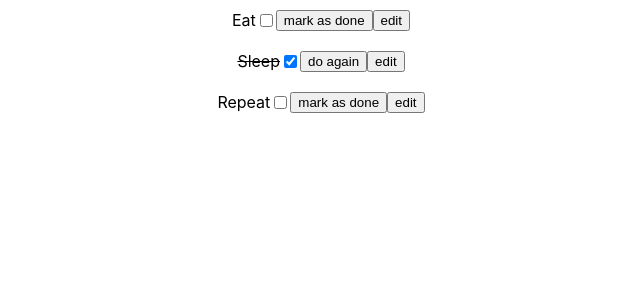
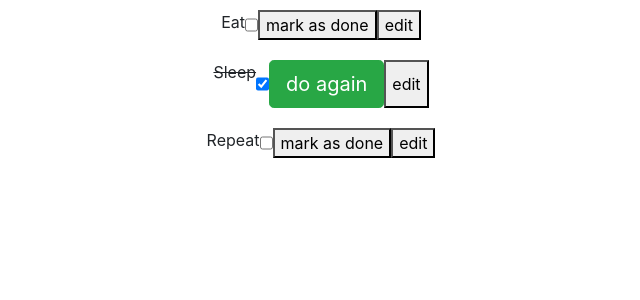
Before and after one commit to Evgenii-Nazarov/react_roup, a React (Create React App) app: page / in a window 1280 px wide. Shown: the top 300 px of the page, without its empty margins (319-959 px from the left). Built offline with nearby package versions, Linux system fonts and the light colour scheme.

Commit message:
added reactstrap

```diff
--- a/package.json
+++ b/package.json
@@ -6,7 +6,7 @@
     "@testing-library/jest-dom": "^4.2.4",
     "@testing-library/react": "^9.3.2",
     "@testing-library/user-event": "^7.1.2",
-    "bootstrap": "^4.5.0",
+    "bootstrap": "^4.5.2",
     "react": "^16.13.1",
     "react-dom": "^16.13.1",
     "react-scripts": "3.4.1",
--- a/src/App.js
+++ b/src/App.js
@@ -2,13 +2,17 @@ import React from 'react';
 import './App.css';
 import CounterDashboard from "./counter/CounterDashboard";
 import TodoDashboard from "./todo/TodoDashboard";
+import Container from "reactstrap/es/Container";
 
 function App() {
     return (
+        // <Container>
+
         <div className="App">
             {/*<CounterDashboard/>*/}
             <TodoDashboard/>
         </div>
+        // </Container>
     );
 }
 
--- a/src/index.js
+++ b/src/index.js
@@ -2,6 +2,8 @@ import React from 'react';
 import ReactDOM from 'react-dom';
 import './index.css';
 import App from './App';
+import 'bootstrap/dist/css/bootstrap.min.css';
+
 
 ReactDOM.render(
   <React.StrictMode>
--- a/src/todo/todoList/TodoListItem.js
+++ b/src/todo/todoList/TodoListItem.js
@@ -1,4 +1,5 @@
 import React, {useState} from 'react'
+import {Button} from "reactstrap";
 
 function TodoListItem(props) {
     const {todo, todoMarkDone, todoDoAgain, editTodo} = props;
@@ -49,7 +50,7 @@ function TodoListItem(props) {
                             <div style={{ display: 'flex', flexDirection: 'row', padding:'10px'}}>
                                 <li style={style}>{todoText}</li>
                                 <input type="checkbox" checked={isTodoDone} onClick={doAgainDoneButtonHandler}/>
-                                <button onClick={doAgainDoneButtonHandler}>do again</button>
+                                <Button color='success' size='lg'  onClick={doAgainDoneButtonHandler}>do again</Button>
                                 <button onClick={editButtonHandler}>edit</button>
 
                             </div>
```
